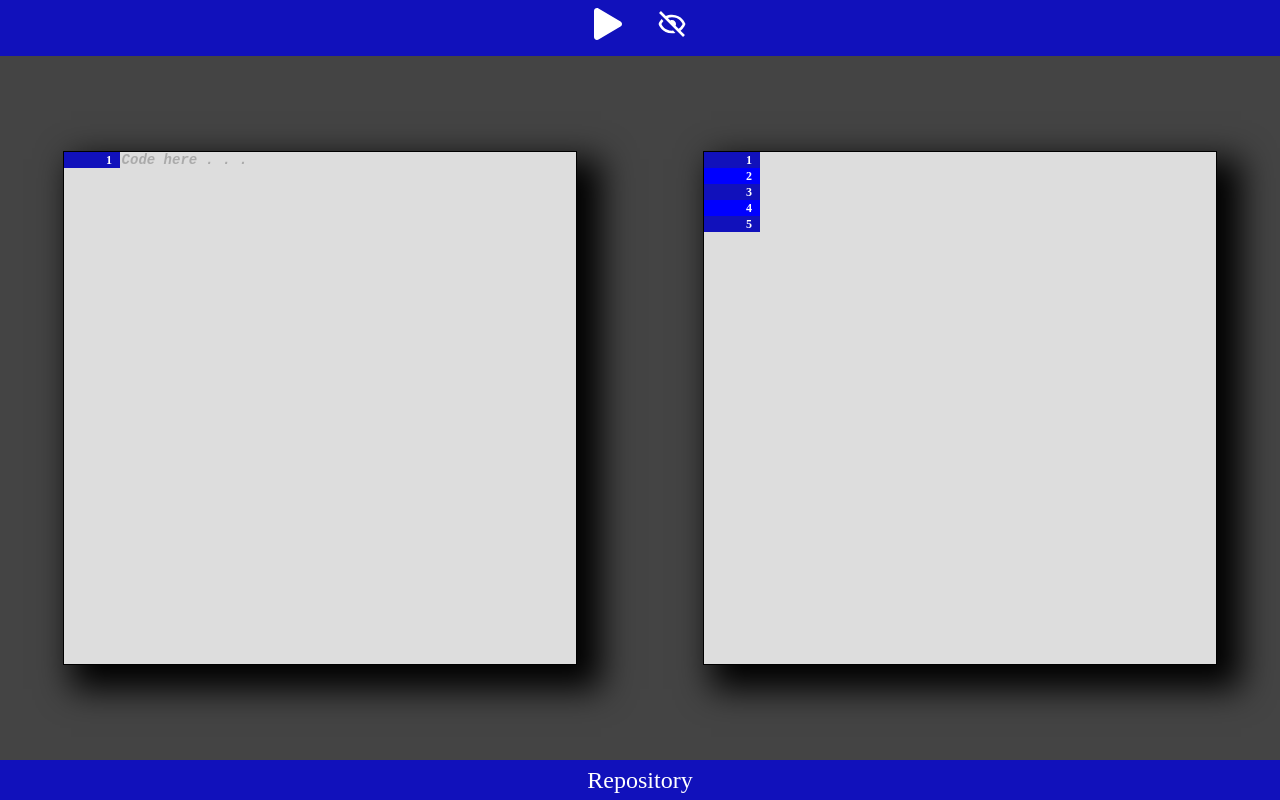
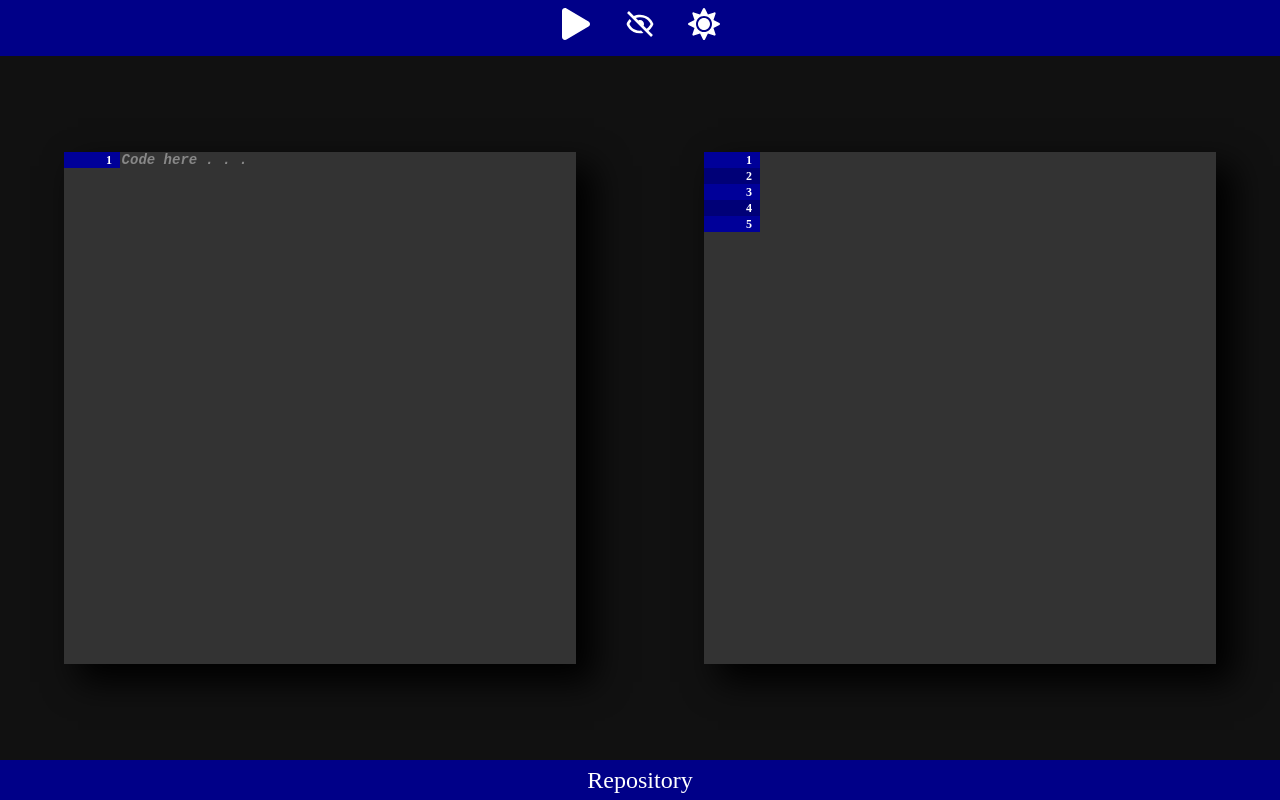
Before and after one commit to Tetr4k/cool-to-bril-compiler, a React (Create React App) app: page / in a window 1280 px wide. Built offline with nearby package versions, Linux system fonts and the light colour scheme.

Commit message:
Implements dark and light themes

```diff
--- a/src/App.tsx
+++ b/src/App.tsx
@@ -1,17 +1,34 @@
+/*Framework imports*/
 import React from "react";
+import { useState } from "react";
+
+/*Style imports*/
 import './index.css';
+
+/*Icons imports*/
 import { FaPlay } from 'react-icons/fa';
+import { FaSun } from 'react-icons/fa';
+import { FaMoon } from 'react-icons/fa';
 import { BiHide, BiShow } from 'react-icons/bi';
-import { useState } from "react";
-import useToggle from './hooks/useToggle';
+
+/*Components imports*/
 import CodingArea from "./components/CodingArea";
 import CompiledArea from "./components/CompiledArea";
 import Debug from "./components/Debug";
+
+/*Class imports*/
 import ErrorToken from "./classes/ErrorToken";
-import doLexAnalysis from "./functions/tokenCapture";
 import Token from "./classes/Token";
 
+/*Custom hooks imports*/
+import useToggle from './hooks/useToggle';
+
+/*Function imports*/
+import doLexAnalysis from "./utils/lexicalAnalysis";
+import classNames from "classnames";
+
 function App(){
+	const [theme, toggleTheme] = useToggle(true);
 	const [show, toggle] = useToggle(false);
 	const [coolCode, setCoolCode] = useState("");
 	const [errorLine, setErrorLine] = useState(0);
@@ -26,37 +43,54 @@ function App(){
 	}
 
 	const runCompiler = () => {
+		setErrorMessage("");
 		try{
-			setErrorMessage("");
 			const newTokens = doLexAnalysis(coolCode);
 			setTokens(newTokens);
 		}
 		catch (error){
-			if (error instanceof ErrorToken){
-				setErrorMessage(error.toString());
-				setErrorLine(error.getLine);
+			if (error){
+				if (error instanceof ErrorToken){
+					setErrorMessage(error.toString());
+					setErrorLine(error.getLine);
+				}
+				toggle(true);
 			}
-			else
-				setErrorMessage("Error: unknow")
-			toggle(true);
 		}
 	}
 
+	const appClass = classNames('app-content', {dark: theme});
+
 	return (
-		<div className="app-content">
+		<div className={appClass}>
 			<nav>
 				<button onClick={runCompiler}>
 					<FaPlay/>
 				</button>
-				<button onClick={() => toggle()}>
+					<button onClick={() => toggle()}>
 					{show?<BiShow/>:<BiHide/>}
+				</button>
+				<button onClick={() => toggleTheme()}>
+					{theme?<FaSun/>:<FaMoon/>}
 				</button>
 			</nav>
 			<main>
-				<CodingArea code={coolCode} errorLine={errorLine} onChange={handleCodeChange}/>
-				<CompiledArea code={tokens.toString()}/>
+				<CodingArea
+					code={coolCode}
+					errorLine={errorLine}
+					onChange={handleCodeChange}
+					theme={theme}
+				/>
+				<CompiledArea
+					code={tokens.toString()}
+					theme={theme}
+				/>
 			</main>
-			<Debug show={show} errorMessage={errorMessage}/>
+			<Debug
+				show={show}
+				errorMessage={errorMessage}
+				theme={theme}
+			/>
 			<footer>
 				<a href="https://github.com/Tetr4k/cool-to-bril-compiler/">Repository</a>
 			</footer>
--- a/src/classes/Token.ts
+++ b/src/classes/Token.ts
@@ -1,27 +1,27 @@
 class Token{
 	private line: number;
-	private word: (string|RegExp);
+	private word: string;
 	private tokenType: string;
 
-	constructor(word: (string|RegExp), line: number, tokenType?: string){
+	constructor(word: string, line: number, tokenType?: string){
 		this.word = word;
 		this.line = line;
 		if (tokenType == undefined)
-			this.tokenType = "Symbol"
+			this.tokenType = "Symbol";
 		else
-			this.tokenType = tokenType
+			this.tokenType = tokenType;
 	}
 
 	get getLine(): number{
 		return this.line;
 	}
 
-	get getWord(): (string|RegExp){
+	get getWord(): string{
 		return this.word;
 	}
 
 	public toString(): string{
-		return `${this.tokenType} "${this.word}" from line ${this.line}`;
+		return `${this.tokenType} ${this.word} from line ${this.line}`;
 	}
 }
 
--- a/src/components/CodingArea/index.tsx
+++ b/src/components/CodingArea/index.tsx
@@ -36,14 +36,17 @@ const CodingArea = (props: codingAreaProps) => {
 		})
 	}
 
+	const boxClass = classNames('coding-box', {dark: props.theme});
+	const inputClass = classNames('coding-input', {dark: props.theme});
+
 	return (
-		<div className="coding-box">
+		<div className={boxClass}>
 			<ol className="coding-list">
 				{renderLineIndex()}
 			</ol>
 			<label
 				htmlFor="code"
-				className="coding-input"
+				className={inputClass}
 			>
 				<textarea
 					rows={rows}
--- a/src/components/CodingArea/props.ts
+++ b/src/components/CodingArea/props.ts
@@ -4,6 +4,7 @@ type codingAreaProps = {
 	code: string;
 	errorLine: number;
 	onChange?: ChangeEventHandler;
+	theme: boolean;
 }
 
 export default codingAreaProps;
--- a/src/components/CompiledArea/index.tsx
+++ b/src/components/CompiledArea/index.tsx
@@ -22,8 +22,10 @@ const CompiledArea = (props: compiledAreaProps) => {
 		})
 	}
 
+	const boxClass = classNames('compiled-box', {dark: props.theme});
+
 	return (
-		<div className="compiled-box">
+		<div className={boxClass}>
 			<ol className="compiled-list">
 				{renderLineIndex()}
 			</ol>
--- a/src/components/CompiledArea/props.ts
+++ b/src/components/CompiledArea/props.ts
@@ -1,5 +1,6 @@
 type compiledAreaProps = {
 	code: string;
+	theme: boolean;
 }
 
 export default compiledAreaProps;
--- a/src/components/Debug/index.tsx
+++ b/src/components/Debug/index.tsx
@@ -1,8 +1,11 @@
 import React from "react";
 import debugProps from "./props";
 import { CSSTransition } from 'react-transition-group';
+import classNames from "classnames";
 
 const Debug = (props: debugProps) => {
+	const messageClass = classNames('message', {dark: props.theme})
+
 	return (
 			<CSSTransition
 				in={props.show}
@@ -10,9 +13,11 @@ const Debug = (props: debugProps) => {
 				classNames='content'
 				unmountOnExit
 			>
-				<p className="content">
-					{props.errorMessage}
-				</p>
+				<div className='content'>
+					<p className={messageClass}>
+						{props.errorMessage}
+					</p>
+				</div>
 			</CSSTransition>
 	);
 }
--- a/src/components/Debug/props.ts
+++ b/src/components/Debug/props.ts
@@ -1,6 +1,7 @@
 type debugProps = {
 	errorMessage: string;
 	show: boolean;
+	theme: boolean;
 }
 
 export default debugProps;
--- a/src/index.css
+++ b/src/index.css
@@ -1,11 +1,15 @@
 .app-content{
-	background: #444444;
+	background: #AAAAAA;
 	display: flex;
 	flex-direction: column;
 	justify-content: space-between;
 	height: 100vh;
 	overflow: hidden;
 	width: 100vw;
+}
+
+.app-content.dark{
+	background: #111111;
 }
 
 main{
@@ -18,7 +22,7 @@ main{
 
 nav{
 	align-items: center;
-	background: #1111BB;
+	background: #000088;
 	display: flex;
 	gap: 1rem;
 	justify-content: center;
@@ -39,13 +43,17 @@ button:hover{
 
 .coding-box, .compiled-box{
 	background: #DDDDDD;
-	border: solid black 1px;
-	box-shadow: 1rem 1rem 2rem 0.5rem black;
+	border: none;
+	box-shadow: 1rem 1rem 2rem 0.1rem black;
 	display: flex;
 	height: 64vh;
 	overflow-y: scroll;
 	overflow-x: hidden;
 	width: 40%;
+}
+
+.coding-box.dark, .compiled-box.dark{
+	background: #333333;
 }
 
 .coding-list li, .compiled-list li{
@@ -59,11 +67,11 @@ button:hover{
 }
 
 li.destaque{
-	background: blue;
+	background: #000077;
 }
 
 li.odd{
-	background: #1111BB;
+	background: #000099;
 }
 
 li.error{
@@ -78,7 +86,7 @@ li.error{
 .coding-input textarea{
 	background: #DDDDDD;
 	border: none;
-	color: #333333;
+	color: black;
 	font-size: 14px;
 	height: auto;
 	padding: 0 0 0 0.1rem;
@@ -91,14 +99,19 @@ li.error{
 	overflow-x: auto;
 }
 
+.coding-input.dark textarea{
+	background: #333333;
+	color: white;
+}
+
 textarea::placeholder{
-	color: #AAAAAA;
+	color: #888888;
 	font-weight: bolder;
 	font-style: italic;
 }
 
 footer{
-	background: #1111BB;
+	background: #000088;
 	display: flex;
 	height: 5vh;
 	justify-content: center;
@@ -112,13 +125,23 @@ a, a:visited{
 	text-decoration: none;
 }
 
+.message{
+	background: #EEEEEE;
+	border-top: solid black 1px;
+	color: black;
+	height: 15vh;
+	padding: 1rem;
+	overflow-y: scroll;
+}
+
+.message.dark{
+	background: #111111;
+	border-top: solid white 1px;
+	color: white;
+}
+
 .content{
-	background: #111111;
-	bottom: 0;
-	color: white;
 	height: 15vh;
-	overflow-y: scroll;
-	padding: 1rem;
 	width: 100%;
 }
 
```
Also changed, not shown: src/utils/lexicalAnalysis.ts (renamed from src/functions/tokenCapture.ts).
